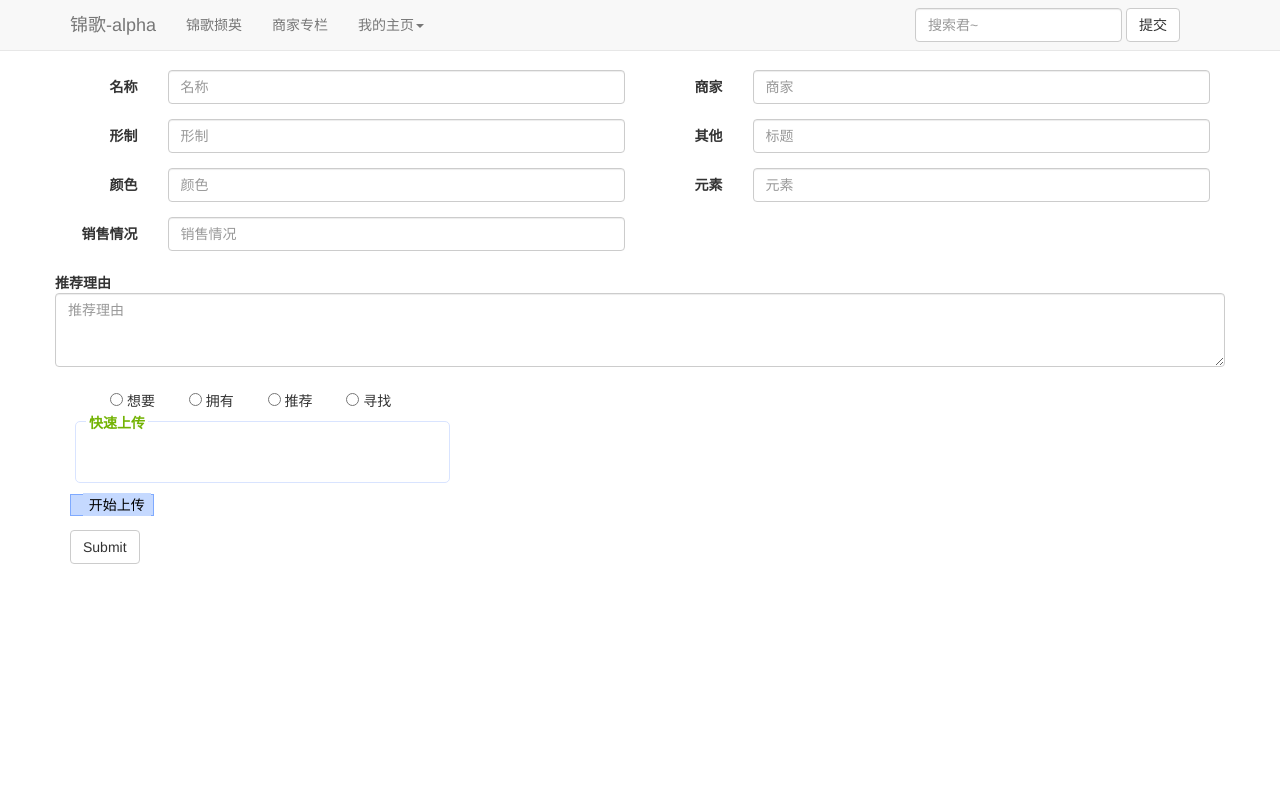
After one commit to AlexWufan/jinge, a PHP site: page /holder.js/swfupload/index.php in a window 1280 px wide. The commit adds this page. Run offline with PHP 8.4, Linux system fonts and the light colour scheme; the visitor is signed in with stand-in values (Sample User, id 1); some libraries are stand-ins or nearby versions.

Commit message:
增加自定义上传项目

```diff
--- a/Hanfu_SqlHelper.class.php
+++ b/Hanfu_SqlHelper.class.php
@@ -198,7 +198,7 @@
 			}
 			mysql_select_db($dbname);
 			mysql_query("set names utf8");
-			$res=mysql_query($sql) or die(mysql_error());
+			$res=mysql_query($sql);
 			return $res;
 		}
 
--- /dev/null
+++ b/SwfUpload/css/swfupload.css
@@ -0,0 +1,156 @@
+
+
+div.fieldset {
+    border:  1px solid #afe14c;
+    margin: 10px 0;
+    padding: 20px 10px;
+}
+div.fieldset span.legend {
+    position: relative;
+    background-color: #FFF;
+    padding: 3px;
+    top: -30px;
+    font: 700 14px Arial, Helvetica, sans-serif;
+    color: #73b304;
+}
+
+div.flash {
+    width: 375px;
+    margin: 10px 5px;
+    border-color: #D9E4FF;
+
+    -moz-border-radius-topleft : 5px;
+    -webkit-border-top-left-radius : 5px;
+    -moz-border-radius-topright : 5px;
+    -webkit-border-top-right-radius : 5px;
+    -moz-border-radius-bottomleft : 5px;
+    -webkit-border-bottom-left-radius : 5px;
+    -moz-border-radius-bottomright : 5px;
+    -webkit-border-bottom-right-radius : 5px;
+
+}
+
+
+
+input[disabled]{ border: 1px solid #ccc } /* FF 2 Fix */
+
+
+
+
+#btnSubmit { margin: 0 0 0 155px ; }
+
+
+
+.progressWrapper {
+    width: 357px;
+    overflow: hidden;
+}
+
+.progressContainer {
+    margin: 5px;
+    padding: 4px;
+    border: solid 1px #E8E8E8;
+    background-color: #F7F7F7;
+    overflow: hidden;
+}
+/* Message */
+.message {
+    margin: 1em 0;
+    padding: 10px 20px;
+    border: solid 1px #FFDD99;
+    background-color: #FFFFCC;
+    overflow: hidden;
+}
+/* Error */
+.red {
+    border: solid 1px #B50000;
+    background-color: #FFEBEB;
+}
+
+/* Current */
+.green {
+    border: solid 1px #DDF0DD;
+    background-color: #EBFFEB;
+}
+
+/* Complete */
+.blue {
+    border: solid 1px #CEE2F2;
+    background-color: #F0F5FF;
+}
+
+.progressName {
+    font-size: 8pt;
+    font-weight: 700;
+    color: #555;
+    width: 323px;
+    height: 14px;
+    text-align: left;
+    white-space: nowrap;
+    overflow: hidden;
+}
+
+.progressBarInProgress,
+.progressBarComplete,
+.progressBarError {
+    font-size: 0;
+    width: 0%;
+    height: 2px;
+    background-color: blue;
+    margin-top: 2px;
+}
+
+.progressBarComplete {
+    width: 100%;
+    background-color: green;
+    visibility: hidden;
+}
+
+.progressBarError {
+    width: 100%;
+    background-color: red;
+    visibility: hidden;
+}
+
+.progressBarStatus {
+    margin-top: 2px;
+    width: 337px;
+    font-size: 7pt;
+    font-family: Arial;
+    text-align: left;
+    white-space: nowrap;
+}
+
+a.progressCancel {
+    font-size: 0;
+    display: block;
+    height: 14px;
+    width: 14px;
+    background-image: url(../images/swfupload/cancelbutton.gif);
+    background-repeat: no-repeat;
+    background-position: -14px 0px;
+    float: right;
+}
+
+a.progressCancel:hover {
+    background-position: 0px 0px;
+}
+
+
+/* -- SWFUpload Object Styles ------------------------------- */
+.swfupload {
+    vertical-align: top;
+}
+
+
+/*按钮*/
+.btn_startupload
+{
+    border:0px;
+    background-color: #C5D9FF;
+    margin-left: 2px;
+    height: 23px;
+}
+.main{
+    margin-top: 70px;
+}
--- /dev/null
+++ b/SwfUpload/index.php
@@ -0,0 +1,202 @@
+<?php
+session_start();
+if(is_null($_SESSION['userName'])){
+    header("Location:../upload.php");
+}
+$_SESSION["file_info"] = array();
+?>
+<!DOCTYPE>
+<html>
+    <head>
+        <meta http-equiv="Content-Type" content="text/html;charset=utf-8" />
+        <title>自定义上传</title>
+        <link href="css/swfupload.css" rel="stylesheet" type="text/css"/>
+        <link rel='stylesheet' type="text/css" href="../css/bootstrap.css"/>
+        <script type="text/javascript" src="js/swfupload/swfupload.js"></script>
+        <script type="text/javascript" src="js/swfupload/handlers.js"></script>
+        <script type="text/javascript" src="js/swfupload/fileprogress.js"></script>
+        <script type="text/javascript">
+            var swfu;
+            window.onload = function () {
+                swfu = new SWFUpload({
+                    // Backend Settings
+                    upload_url: "upload.php",
+                    post_params: {"PHPSESSID": "<?php echo session_id(); ?>"},
+
+                    // File Upload Settings
+                    file_size_limit : "2 MB",	// 2MB
+                    file_types : "*.jpg",
+                    file_types_description : "JPG Images",
+                    file_upload_limit : "0",
+
+                    // Event Handler Settings - these functions as defined in Handlers.js
+                    //  The handlers are not part of SWFUpload but are part of my website and control how
+                    //  my website reacts to the SWFUpload events.
+                    file_queued_handler : fileQueued,
+                    file_queue_error_handler : fileQueueError,
+                    file_dialog_complete_handler : fileDialogComplete,
+                    upload_progress_handler : uploadProgress,
+                    upload_error_handler : uploadError,
+                    upload_success_handler : uploadSuccess,
+                    upload_complete_handler : uploadComplete,
+
+                    // Button Settings
+                    button_image_url : "images/SmallSpyGlassWithTransperancy_17x18.png",
+                    button_placeholder_id : "spanButtonPlaceholder",
+                    button_width: 180,
+                    button_height: 18,
+                    button_text : '<span class="button">选择图片<span class="btn_startupload">(最大 2 MB)</span></span>',
+                    button_text_style : '.button { font-family: Helvetica, Arial, sans-serif; font-size: 12px; }',
+                    button_text_top_padding: 0,
+                    button_text_left_padding: 18,
+                    button_window_mode: SWFUpload.WINDOW_MODE.TRANSPARENT,
+                    button_cursor: SWFUpload.CURSOR.HAND,
+
+                    // Flash Settings
+                    flash_url : "js/swfupload/swfupload.swf",
+
+                    custom_settings : {
+                        progressTarget : "fsUploadProgress",
+                        cancelButtonId : "btnCancel"
+                    },
+
+                    // Debug Settings
+                    debug: false
+                });
+            };
+        </script>
+    </head>
+    <body>
+    <header class="navbar navbar-default navbar-fixed-top" role="navigation">
+        <div class='container'>
+            <div class='navbar-header'>
+                <a class='navbar-brand' href='../index.php'>锦歌-alpha</a>
+            </div>
+            <div class='collapse navbar-collapse'>
+                <ul class='nav navbar-nav'>
+                    <li><a href='../jgxy.php'>锦歌撷英</a></li>
+                    <li><a href='#'>商家专栏</a></li>
+                    <?
+                    if(!is_null($_SESSION['userName'])){
+
+                        ?>
+                        <li class='dropdown'>
+                            <a href="../user.php" class="dropdown-toggle" data-toggle="dropdown">我的主页<b class="caret"></b></a>
+                            <ul class="dropdown-menu">
+                                <li><a href="../user.php"><span class='glyphicon glyphicon-user'></span> 基本信息</a></li>
+                                <li><a href="../setting.php"><span class='glyphicon glyphicon-cog'></span> 设置</a></li>
+                                <li><a href="#">thing1</a></li>
+                                <li class="divider"></li>
+                                <li><a href="#">Separated link</a></li>
+                                <li class="divider"></li>
+                                <li><a href="../logout.php">退出</a></li>
+                            </ul>
+                        </li>
+                    <?
+                    }
+                    ?>
+                </ul>
+                <form class="navbar-form navbar-right" role="search">
+                    <div class="form-group">
+                        <input type="text" class="form-control" placeholder="搜索君~">
+                    </div>
+                    <button type="submit" class="btn btn-default">提交</button>
+                </form>
+            </div>
+         </div>
+        </header>
+        <div class="container main">
+        <form role="form" class="form-horizontal" action="upload.php" method="get">
+            <div class="form-group">
+                <label class="col-sm-1 control-label">名称</label>
+                <div class="col-sm-5">
+                    <input type="text" class=" form-control" name="title" placeholder="名称">
+                </div>
+                <label class="col-sm-1 control-label">商家</label>
+                <div class="col-sm-5">
+                    <input type="text" class="form-control " name="business" placeholder="商家">
+                </div>
+            </div>
+
+            <div class="form-group">
+                <label class="col-sm-1 control-label">形制</label>
+                <div class="col-sm-5">
+                    <input type="text" class="form-control " name="sheme" placeholder="形制">
+                </div>
+                <label class="col-sm-1 control-label">其他</label>
+                <div class="col-sm-5">
+                    <input type="text" class="form-control" name="other" placeholder="标题">
+                </div>
+            </div>
+            <div class="form-group">
+                <label class="col-sm-1 control-label">颜色</label>
+                <div class="col-sm-5">
+                    <input type="text" class="form-control " name="color" placeholder="颜色">
+                </div>
+                <label class="col-sm-1 control-label">元素</label>
+                <div class="col-sm-5">
+                    <input type="text" class="form-control " name="yuansu" placeholder="元素">
+                </div>
+            </div>
+            <div class="form-group">
+                <label class="col-sm-1 control-label">销售情况</label>
+                <div class="col-sm-5">
+                    <input type="text" class="form-control " name="sell" placeholder="销售情况">
+                </div>
+            </div>
+
+            <div class="form-group">
+                <label class=" control-label">推荐理由</label>
+                <textarea name='comment' class="form-control " rows="3" placeholder='推荐理由'></textarea>
+            </div>
+            <div class="checkbox">
+
+                <label class="checkbox-inline">
+                    <input type="radio" id="inlineCheckbox1" value="want"> 想要
+                </label>
+                <label class="checkbox-inline">
+                    <input type="radio" id="inlineCheckbox2" value="have"> 拥有
+                </label>
+                <label class="checkbox-inline">
+                    <input type="radio" id="inlineCheckbox3" value="shar"> 推荐
+                </label>
+                <label class="checkbox-inline">
+                    <input type="radio" id="inlineCheckbox4" value="find"> 寻找
+                </label>
+            </div>
+            <div class="hanfuImg">
+                <div id="uploadpanel" class="usual">
+                    <div id="content">
+                        <?php
+                        if( !function_exists("imagecopyresampled") ) {
+                            ?>
+                            <div class="message">
+                                <h4><strong>错误:</strong> </h4>
+                                <p>服务器端并没有安装GD库</p>
+                                <p>请在php.ini中把<code>;extension=php_gd2.dll</code>修改为<code>extension=php_gd2.dll</code> and making sure your extension_dir is pointing in the right place. <code>extension_dir = "c:\php\extensions"</code></p>
+                            </div>
+                        <?php
+                        } else {
+                            ?>
+                            <form>
+                                <div class="fieldset flash" id="fsUploadProgress">
+                                    <span class="legend">快速上传</span>
+                                </div>
+                                <div style="display: inline; border: solid 1px #7FAAFF; background-color: #C5D9FF; padding: 2px;">
+                                    <span id="spanButtonPlaceholder"></span>&nbsp;
+                                    <input type="button" value="开始上传" class="btn_startupload" onclick="swfu.startUpload();"/>
+                                </div>
+                            </form>
+                        <?php
+                        }
+                        ?>
+                        <div id="thumbnails"></div>
+                    </div>
+                </div>
+            </div>
+            <button type="submit" class="btn btn-default">Submit</button>
+        </form>
+    </div>
+
+    </body>
+</html>
--- a/entry.php
+++ b/entry.php
@@ -6,10 +6,15 @@
 	$sql="select password from user where name='$userName'";
 	$res=SqlHelper::execute_sql($sql);
 	$row=mysql_fetch_assoc($res);
+	if($row){
         if(md5($password)==$row['password']){
             $_SESSION['userName']=$userName;
             echo 0;
         }
         else
             echo 1;
+    }else{
+        echo 2;
+    }
+
 ?>
--- a/head.html
+++ b/head.html
@@ -56,7 +56,6 @@
       }
      ?>
     </form>
-
 
 	  </div>
 </header>
--- a/upload.php
+++ b/upload.php
@@ -20,6 +20,9 @@
       <p>支持：</p>
       <a href='#'>淘宝</a><a href='#'>天猫</a>
     </div>
+  <div>
+      <a class="btn btn-primary" href="swfupload/index.php">自定义上传</a>
+  </div>
 </div>
 <div class="modal fade" id="uploadModal" tabindex="-1" role="dialog" aria-labelledby="myModalLabel" aria-hidden="true">
   <div class="modal-dialog">
```
Also changed, not shown: SwfUpload/thumbnail.php (added, +29 -0 lines), SwfUpload/upload.php (added, +85 -0 lines), js/myscript.js (+8 -2 lines), myUpload.php (added, +58 -0 lines). Lines whose indentation alone changed are shown as unchanged.
